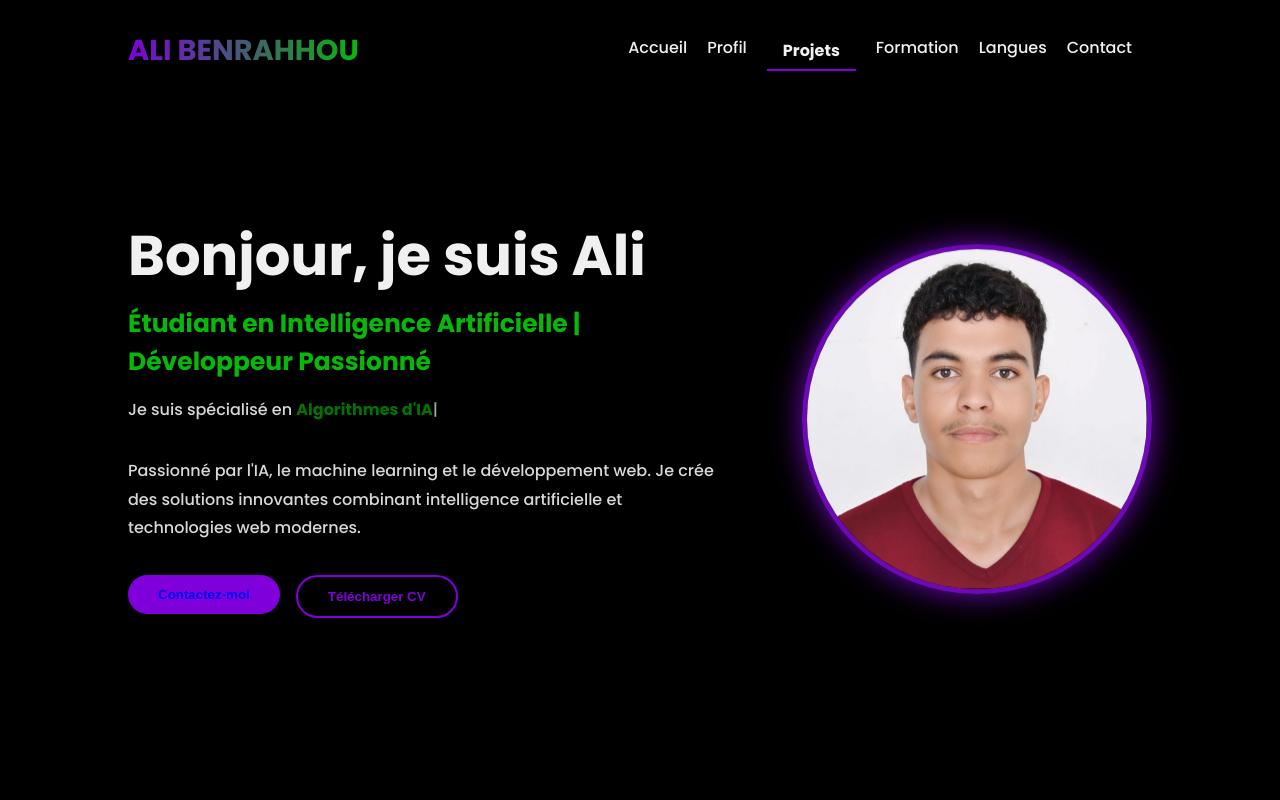
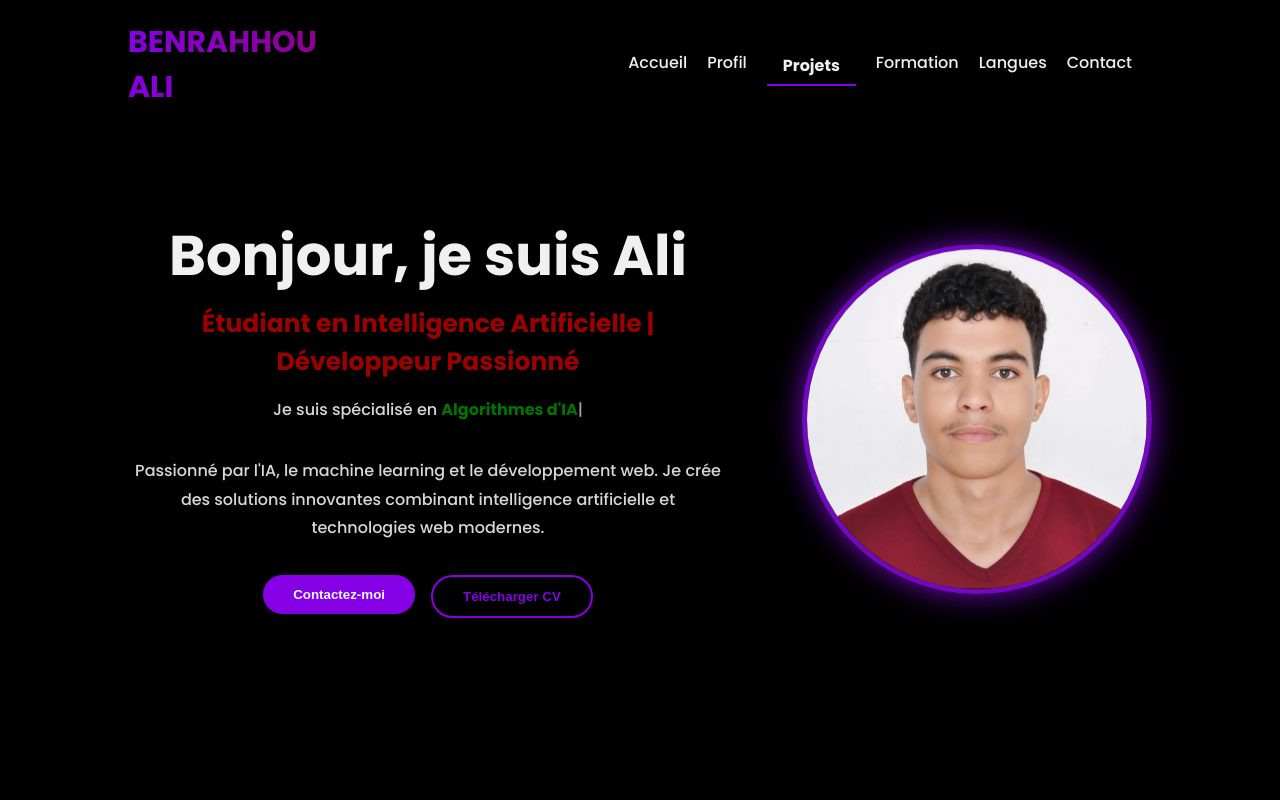
Before and after one commit to aliworks51/CV-Professional-ALI-BENRAHHOU, a plain HTML site: page index.html in a window 1280 px wide. Shown: the top 800 px of the page. Drawn offline with nearby package versions, Linux system fonts and the light colour scheme.

Commit message:
Update index.html

```diff
--- a/index.html
+++ b/index.html
@@ -24,13 +24,13 @@
     }
 
     .social-icons a:hover {
-      color: #7e22ce; /* بنفسجي غامق عند hover */
+      color: #8222d7; /* بنفسجي غامق عند hover */
       transform: scale(1.2); /* يكبر شوية عند hover */
     }
         :root {
             --bg-gradient: linear-gradient(135deg, #0f2027, #154f46, #30166b);
-            --primary: #8f00f5e4;
-            --secondary: #07b70a;
+            --primary: #9500ffe4;
+            --secondary: #9a0202;
 
             --light: #fff;
             --text: #f0f0f0;
@@ -48,6 +48,7 @@
             min-height: 100vh;
             margin: 0;
             padding: 0;
+            width: 100%;
         }
         header {
             position: fixed;
@@ -682,8 +683,8 @@
 
     <div id="particles-js"></div>
 
-    <header id="header">
-    <div class="logo" class="nav-link active" style="text-align: left;">ALI BENRAHHOU</div>
+    <header id="header" style="width: 100%;">
+    <div class="logo" class="nav-link active" style="text-align: left;width: 100% ; font-weight: bold; font-size: 30px;"> BENRAHHOU <br> ALI</div>
     <nav class="navbar">
 
   <ul class="nav-links" id="navLinks">
@@ -707,7 +708,7 @@
             });
         </script>
     </header>
-    <section id="home" class="main">
+    <section id="home" class="main" style="text-align: center; margin-top: 0px;">
         <div class="text-content">
             <h1 style="color: #f0f0f0;">Bonjour, je suis Ali</h1>
             <h4 style="font-size: 25px;">Étudiant en Intelligence Artificielle | Développeur Passionné</h4>
@@ -717,8 +718,8 @@
                 Je crée des solutions innovantes combinant intelligence artificielle
                 et technologies web modernes.
             </p>
-            <div class="buttons">
-                <a href="#contact"><button class="btn btn-primary">Contactez-moi</button></a>
+            <div class="buttons" style="justify-content: center;">
+                <a href="#contact"><button class="btn btn-primary" style="color: aliceblue; font-weight: bold;">Contactez-moi</button></a>
                 <a href="CV Professionnel Minimaliste Ingénieur Noir et Blanc.jpg" download="CV.png">
                     <button class="btn btn-outline">Télécharger CV</button>
                 </a>
@@ -734,7 +735,7 @@
 
 <section data-aos="fade-up" style="text-align: center; margin-top: 2rem;" class="section" id="about">
   <h2 data-aos="zoom-in" style="color: #00fff9;">
-    <i class="fas fa-user"></i> PROPHILE
+    <i class="fas fa-user" style="margin-top: 0%;"></i> PROPHILE
   </h2><br><br>
 
   <p data-aos="fade-up" data-aos-delay="100">
@@ -893,7 +894,7 @@
         <a href="https://www.linkedin.com/in/ali-benrahhou-158-31537/" aria-label="linkedin" class="social-link" target="_blank" style="color: #00fff9; font-size: 1rem; text-decoration: none;">
             <i class="fab fa-linkedin-in" style="margin-right: 5px;"></i>
         </a>
-        <a href="https://github.com/aliworks51 " aria-label="GitHub" class="social-link" target="_blank" style="color: #00fff9; font-size: 1rem; text-decoration: none;">
+        <a href="https://github.com/aliworks51" aria-label="GitHub" class="social-link" target="_blank" style="color: #00fff9; font-size: 1rem; text-decoration: none;">
             <i class="fab fa-github" style="margin-right: 5px;"></i>
         </a>
         <a href="mailto:ali.benrahhou.51@gmail.com" class="social-link" aria-label="Email" style="color: #00fff9; font-size: 1rem; text-decoration: none;">
```
